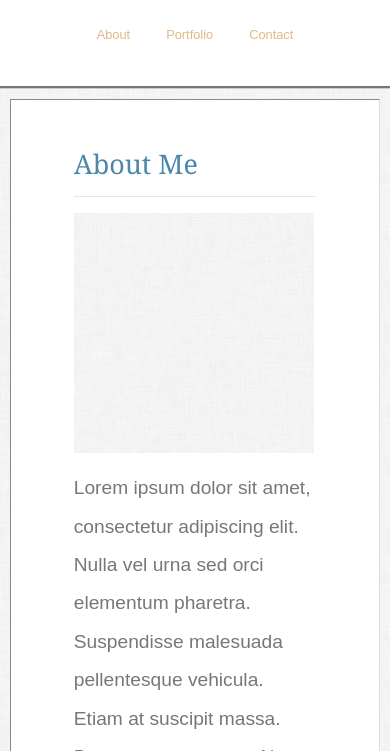
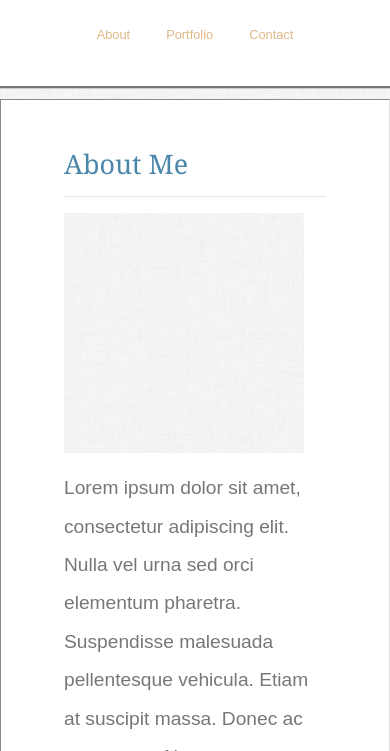
Before and after one commit to dscarlin/BootstrapPortfolio, a plain HTML site: page index.html in a window 390 px wide. Shown: the part 93-844 px from the top of the page. Drawn offline with nearby package versions, Linux system fonts and the light colour scheme.

Commit message:
margin adjust on section -- nogutters on mobile

```diff
--- a/assets/css/style2.css
+++ b/assets/css/style2.css
@@ -55,7 +55,6 @@ h1{
     font-size: 1.2rem;
     overflow: auto;
     margin-bottom: 10rem;
-    max-width: 95vw;
 
 /*     min-width: 400px; */
 
@@ -343,12 +342,7 @@ transition:.3s;
        width: 15rem;
        right: 2rem
     }
-/*   .block:hover > .banner{
-    font-size: 2.3vh;
-    padding: 1.2em;
-   transition: .3s;
-  }
- */
+
 }
 @media only screen and (max-width: 400px){
     .block{
```
Lines whose indentation alone changed are shown as unchanged.
